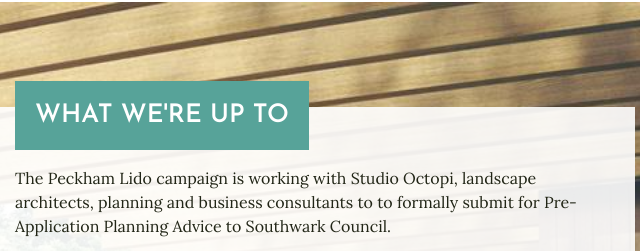
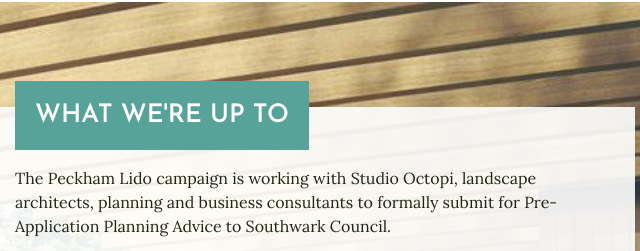
Before and after one commit to tabledigital/peckham-lido, a website: page src/index.html in a window 1280 px wide. Shown: the part 1394-1645 px from the top of the page, 585-1225 px from the left. Drawn offline with nearby package versions, Linux system fonts and the light colour scheme; files that its build step writes are made by us from their sources.

Commit message:
Fixed typo

```diff
--- a/src/index.html
+++ b/src/index.html
@@ -86,7 +86,7 @@
 			<section id="commonplace" class="commonplace">
 				<div class="highlight right">
 				<h2 class="section-heading">What we're up to</h2>
-				<p>The Peckham Lido campaign is working with Studio Octopi, landscape architects, planning and business consultants  to to formally submit for Pre-Application Planning Advice to Southwark Council.</p>
+				<p>The Peckham Lido campaign is working with Studio Octopi, landscape architects, planning and business consultants to formally submit for Pre-Application Planning Advice to Southwark Council.</p>
 				<p>Public consultations are being held with the community in order to take on board ideas from locals who will then feed into the architect’s designs.</p>
 				<a class="cta-link" target="_blank" href="https://glacf.commonplace.is/schemes/peckham-lido/overview/details">Get involved in the consultation</a>
 			</div>
```
